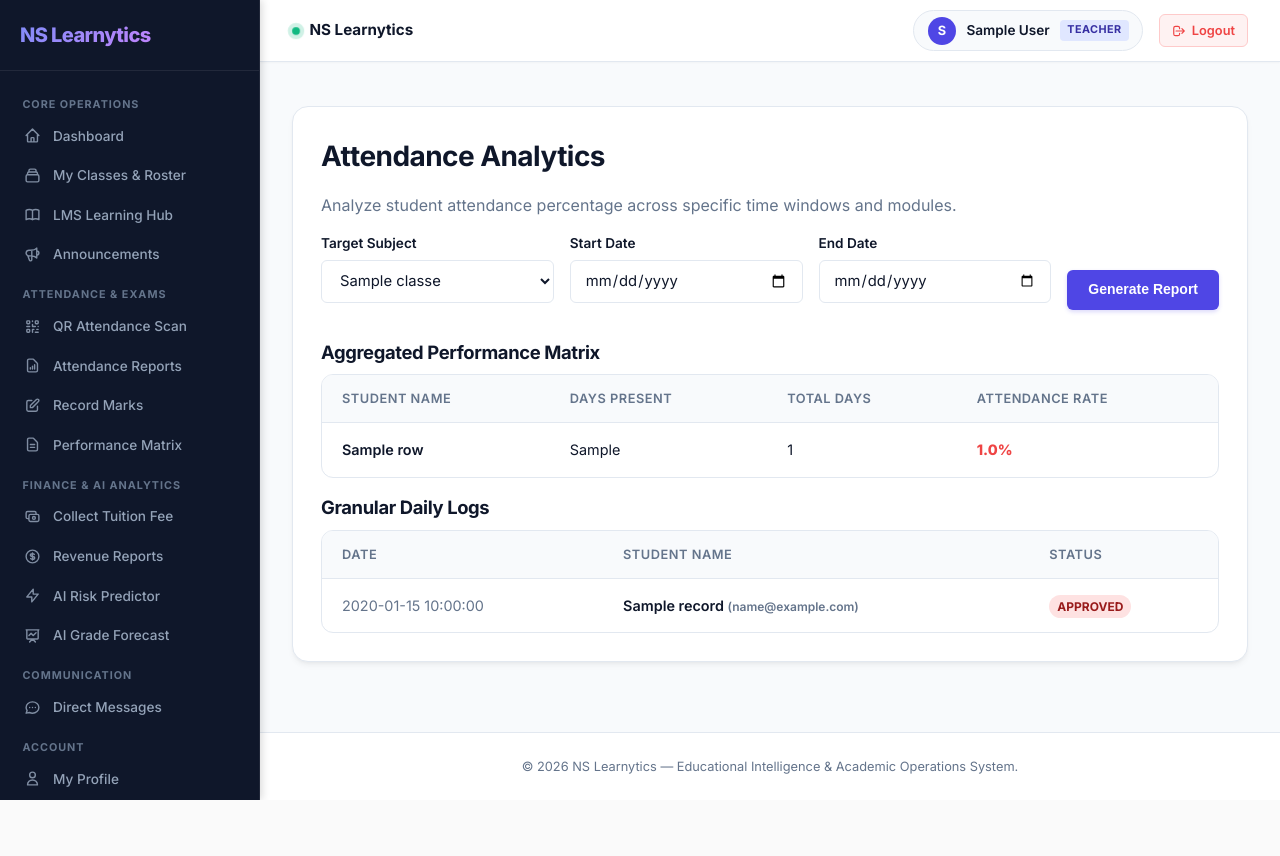
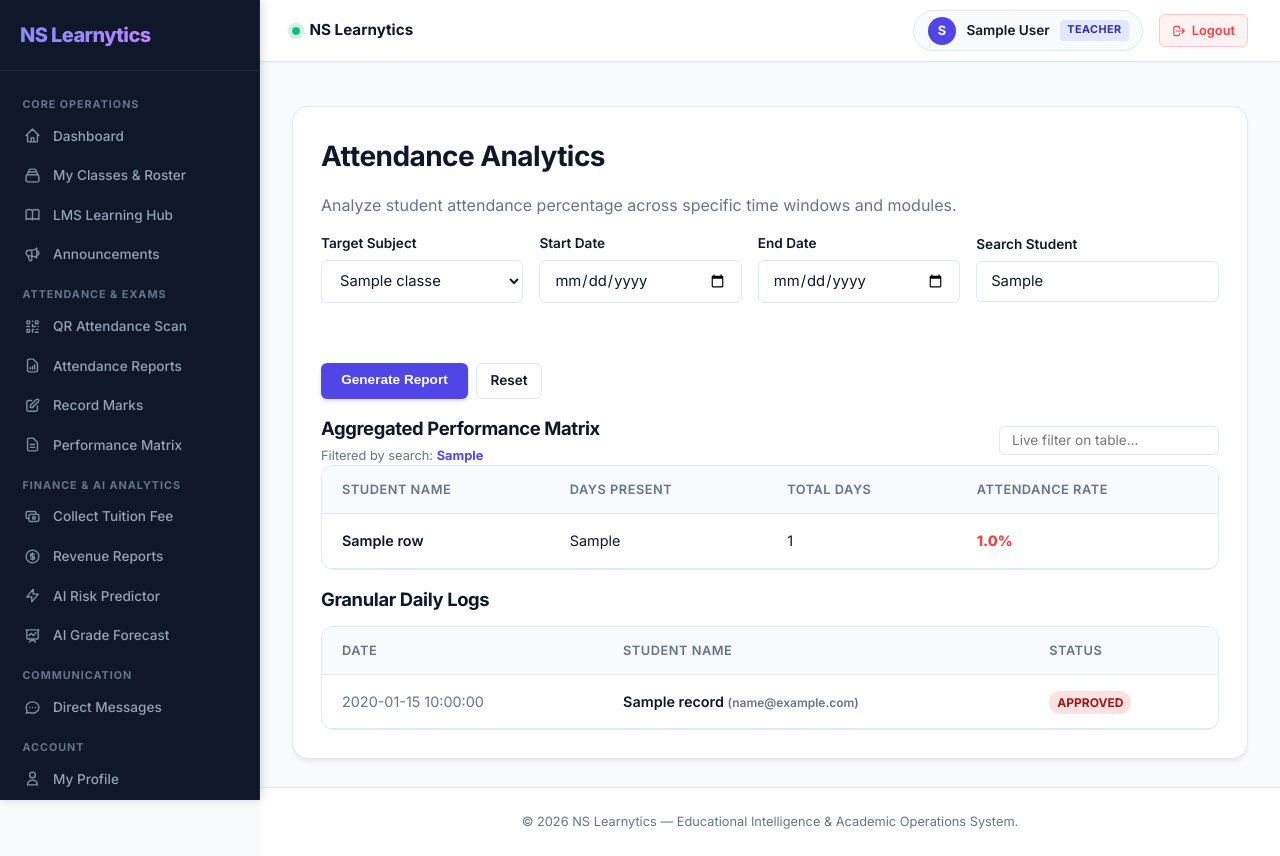
Before and after one commit to nihadn6/NS-learnytics, a Flask app: template templates/attendance_report.html in a window 1280 px wide. Before the commit the page ends 800 px from the top, so only its background shows below. Run offline with Flask 3, Linux system fonts and the light colour scheme; the visitor is signed in with stand-in values (Sample User, id 1); tables that the repository leaves empty hold one stand-in row (values such as "Sample post"); the template is opened without the code that fills it: most values are stand-ins (such as "Sample title", 1, 10 or a date in 2020).

Commit message:
feat: Add student search to attendance report

```diff
--- a/templates/attendance_report.html
+++ b/templates/attendance_report.html
@@ -68,30 +68,49 @@
         </div>
         {% endif %}
 
-        <div class="form-group mb-0" style="flex: 1; min-width: 150px;">
-            <label>Start Date</label>
-            <input type="date" name="start_date" value="{{ start_date or '' }}" required>
+        <div class="form-group mb-0" style="flex: 1; min-width: 140px;">
+            <label style="font-weight: 600; font-size: 0.85rem;">Start Date</label>
+            <input type="date" name="start_date" value="{{ start_date or '' }}" required class="input-field" style="width: 100%;">
         </div>
-        <div class="form-group mb-0" style="flex: 1; min-width: 150px;">
-            <label>End Date</label>
-            <input type="date" name="end_date" value="{{ end_date or '' }}" required>
+        <div class="form-group mb-0" style="flex: 1; min-width: 140px;">
+            <label style="font-weight: 600; font-size: 0.85rem;">End Date</label>
+            <input type="date" name="end_date" value="{{ end_date or '' }}" required class="input-field" style="width: 100%;">
         </div>
-        <div style="margin-top: 1.5rem;">
-            <button type="submit" class="btn btn-primary" style="background: var(--primary);">Generate Report</button>
+        <div class="form-group mb-0" style="flex: 1.2; min-width: 180px;">
+            <label style="font-weight: 600; font-size: 0.85rem;">Search Student</label>
+            <input type="text" name="student_search" id="studentSearchInput" value="{{ student_search or '' }}" placeholder="Name or email..." class="input-field" style="width: 100%;">
+        </div>
+        <div style="margin-top: 1.5rem; display: flex; gap: 0.5rem; align-items: center;">
+            <button type="submit" class="btn btn-primary" style="background: var(--primary); font-size: 0.85rem; padding: 0.55rem 1.2rem;">Generate Report</button>
+            {% if class_id or student_search or start_date or end_date %}
+            <a href="{{ url_for('attendance.attendance_report') }}" class="btn btn-outline" style="font-size: 0.85rem; padding: 0.55rem 0.85rem;">Reset</a>
+            {% endif %}
         </div>
     </form>
 
     {% if class_id %}
         {% if not records %}
             <div class="alert alert-error text-center">
-                No attendance data found for this class in the selected timeframe.
+                No attendance data found for this class in the selected timeframe{% if student_search %} matching "{{ student_search }}"{% endif %}.
             </div>
         {% else %}
             <!-- Aggregated Performance View -->
             <div class="mb-4">
-                <h3>Aggregated Performance Matrix</h3>
+                <div class="flex justify-between align-center mb-3" style="flex-wrap: wrap; gap: 1rem;">
+                    <div>
+                        <h3 style="margin: 0; font-size: 1.15rem;">Aggregated Performance Matrix</h3>
+                        {% if student_search %}
+                        <div style="font-size: 0.8rem; color: var(--text-muted); margin-top: 0.2rem;">
+                            Filtered by search: <strong style="color: var(--primary);">{{ student_search }}</strong>
+                        </div>
+                        {% endif %}
+                    </div>
+                    <div>
+                        <input type="text" id="liveTableSearch" placeholder="Live filter on table..." class="input-field" style="padding: 0.35rem 0.75rem; font-size: 0.85rem; width: 220px;">
+                    </div>
+                </div>
                 <div class="table-container">
-                    <table>
+                    <table id="matrixTable">
                         <thead>
                             <tr>
                                 <th>Student Name</th>
@@ -102,8 +121,8 @@
                         </thead>
                         <tbody>
                             {% for row in aggregated %}
-                            <tr>
-                                <td style="font-weight: 600;">{{ row.name }}</td>
+                            <tr class="matrix-row">
+                                <td style="font-weight: 600;" class="matrix-student-name">{{ row.name }}</td>
                                 <td>{{ row.present_days }}</td>
                                 <td>{{ row.total_days }}</td>
                                 <td>
@@ -113,6 +132,11 @@
                                 </td>
                             </tr>
                             {% endfor %}
+                            <tr id="noMatrixResultsRow" style="display: none;">
+                                <td colspan="4" class="text-center text-muted" style="padding: 2rem;">
+                                    No student matching filter.
+                                </td>
+                            </tr>
                         </tbody>
                     </table>
                 </div>
@@ -120,9 +144,9 @@
 
             <!-- Granular Daily Logs -->
             <div>
-                <h3>Granular Daily Logs</h3>
+                <h3 style="margin-bottom: 0.75rem; font-size: 1.15rem;">Granular Daily Logs</h3>
                 <div class="table-container">
-                    <table>
+                    <table id="logsTable">
                         <thead>
                             <tr>
                                 <th>Date</th>
@@ -132,9 +156,9 @@
                         </thead>
                         <tbody>
                             {% for r in records %}
-                            <tr>
+                            <tr class="log-row">
                                 <td class="text-muted">{{ r.date }}</td>
-                                <td style="font-weight: 600;">{{ r.name }} <span class="text-muted" style="font-size: 0.75rem;">({{ r.email }})</span></td>
+                                <td style="font-weight: 600;" class="log-student-name">{{ r.name }} <span class="text-muted" style="font-size: 0.75rem;">({{ r.email }})</span></td>
                                 <td>
                                     <span style="padding: 0.25rem 0.5rem; border-radius: 9999px; font-size: 0.75rem; font-weight: 700; text-transform: uppercase; {% if r.status == 'present' %}background: #dcfce7; color: #166534;{% else %}background: #fee2e2; color: #991b1b;{% endif %};">
                                         {{ r.status }}
@@ -142,6 +166,11 @@
                                 </td>
                             </tr>
                             {% endfor %}
+                            <tr id="noLogsResultsRow" style="display: none;">
+                                <td colspan="3" class="text-center text-muted" style="padding: 2rem;">
+                                    No daily logs matching filter.
+                                </td>
+                            </tr>
                         </tbody>
                     </table>
                 </div>
@@ -149,4 +178,48 @@
         {% endif %}
     {% endif %}
 </div>
+
+<script>
+    // Real-time table filter for both matrix and daily logs
+    const liveTableSearch = document.getElementById('liveTableSearch');
+    if (liveTableSearch) {
+        liveTableSearch.addEventListener('input', function () {
+            const query = this.value.trim().toLowerCase();
+
+            // Filter Matrix Table
+            const matrixRows = document.querySelectorAll('.matrix-row');
+            let visibleMatrix = 0;
+            matrixRows.forEach(row => {
+                const nameCell = row.querySelector('.matrix-student-name');
+                if (nameCell && nameCell.textContent.toLowerCase().includes(query)) {
+                    row.style.display = '';
+                    visibleMatrix++;
+                } else {
+                    row.style.display = 'none';
+                }
+            });
+            const noMatrix = document.getElementById('noMatrixResultsRow');
+            if (noMatrix) {
+                noMatrix.style.display = (visibleMatrix === 0 && matrixRows.length > 0) ? '' : 'none';
+            }
+
+            // Filter Daily Logs Table
+            const logRows = document.querySelectorAll('.log-row');
+            let visibleLogs = 0;
+            logRows.forEach(row => {
+                const nameCell = row.querySelector('.log-student-name');
+                if (nameCell && nameCell.textContent.toLowerCase().includes(query)) {
+                    row.style.display = '';
+                    visibleLogs++;
+                } else {
+                    row.style.display = 'none';
+                }
+            });
+            const noLogs = document.getElementById('noLogsResultsRow');
+            if (noLogs) {
+                noLogs.style.display = (visibleLogs === 0 && logRows.length > 0) ? '' : 'none';
+            }
+        });
+    }
+</script>
 {% endblock %}
```
Also changed, not shown: routes/attendance.py (+30 -10 lines).
